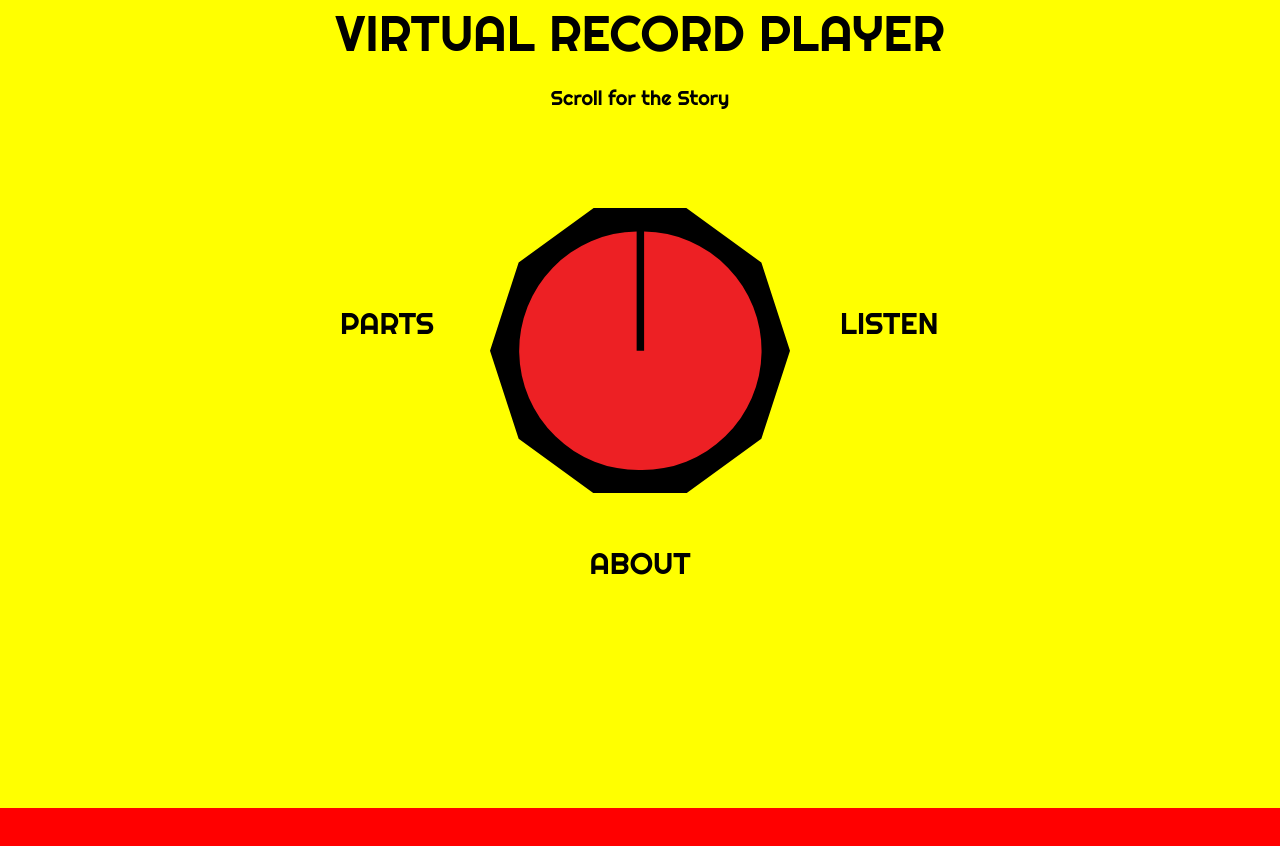
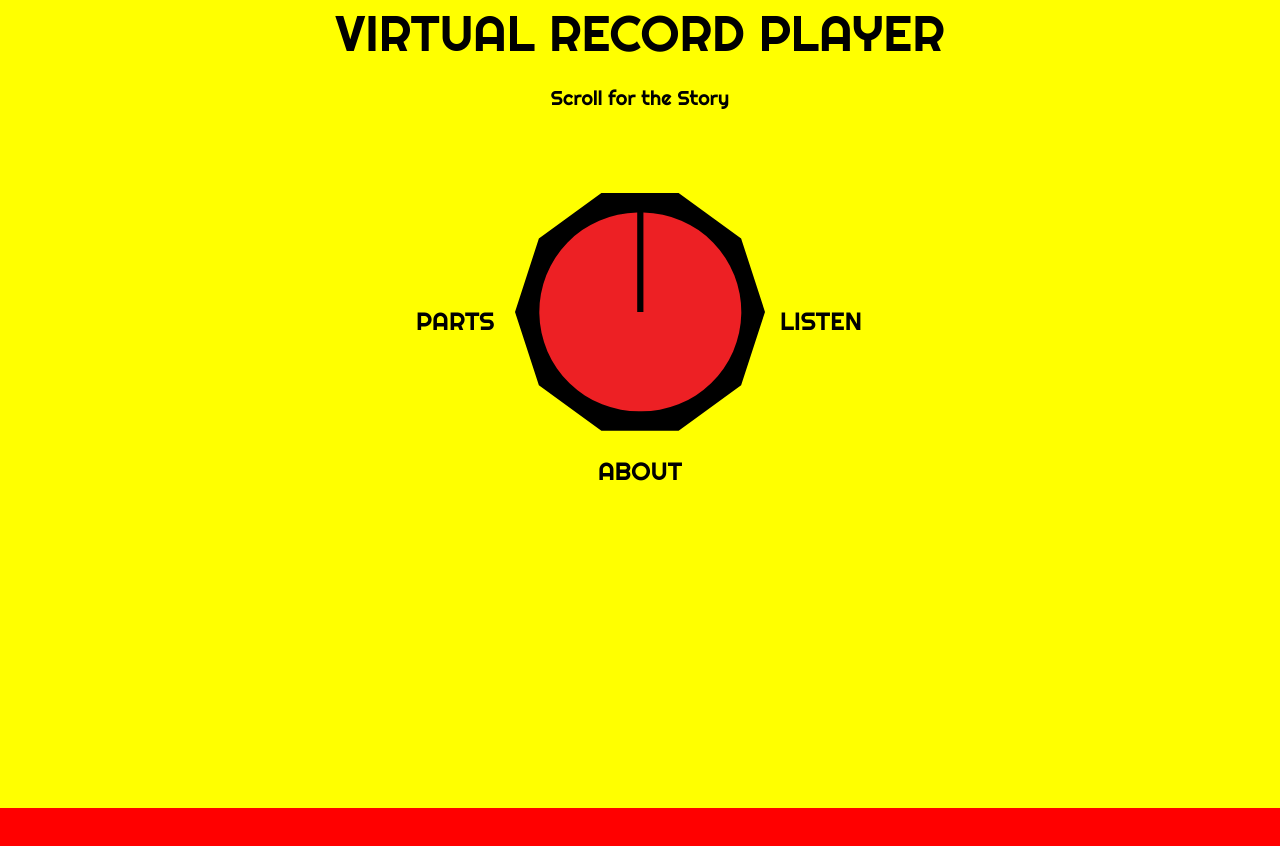
Before and after one commit to candyfreds/VRP, a plain HTML site: page index.html in a window 1280 px wide. Shown: the part 92-938 px from the top of the page. Drawn offline with nearby package versions, Linux system fonts and the light colour scheme.

Commit message:
fixed index sizing

```diff
--- a/css/style.css
+++ b/css/style.css
@@ -60,28 +60,28 @@ a {
 .listen {
   position:relative;
   top:200px;
-  left:100%;
+  left:340px;
   font-family: 'Righteous', cursive;
-  font-size:30px;
+  font-size:25px;
   cursor:pointer;
 }
 
 .about {
   position:relative;
-  top:380px;
+  top:300px;
   width:100%;
   font-family: 'Righteous', cursive;
-  font-size:30px;
+  font-size:25px;
   cursor:pointer;
   text-align: center;
 }
 
 .parts {
   position:relative;
-  top:170px;
-  left:-25%;
+  top:175px;
+  left:-6%;
   font-family: 'Righteous', cursive;
-  font-size:30px;
+  font-size:25px;
   cursor:pointer;
 }
 
@@ -97,9 +97,10 @@ a {
 
 .knob_container {
   transform-origin: 50% ;
-  width:300px;
+  width:250px;
   margin:auto;
   padding:10px;
+
 }
 
 .nav {
```
Also changed, not shown: parts.html (+1 -1 lines).
